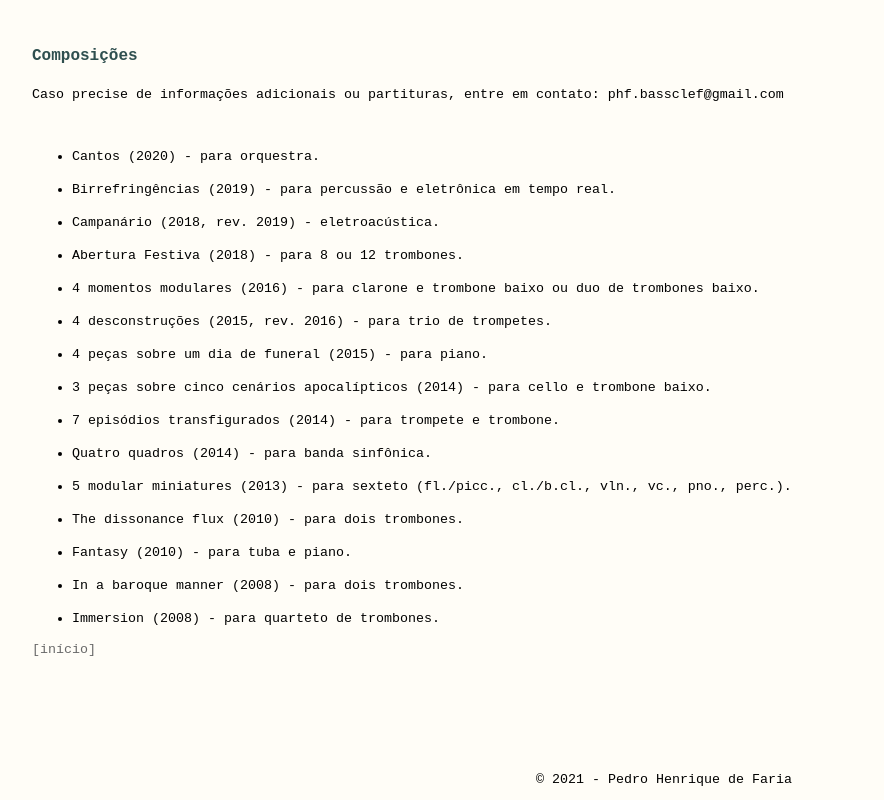
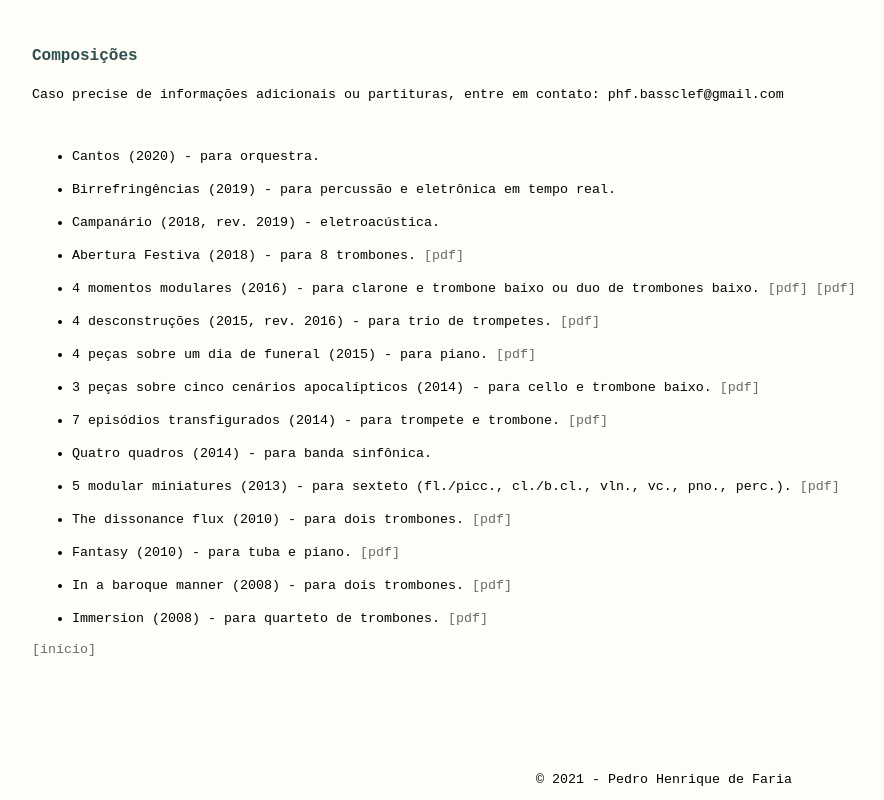
Before and after one commit to phfaria/phfaria.github.io, a plain HTML site: page mus.html in a window 1280 px wide. Shown: the whole page, without its empty margins (6-890 px from the left). Drawn offline with Linux system fonts and the light colour scheme.

Commit message:
Add files via upload

```diff
--- a/mus.html
+++ b/mus.html
@@ -51,29 +51,29 @@ a {
   <br>
   <li> Campanário (2018, rev. 2019) - eletroacústica. </li>
   <br>
-  <li> Abertura Festiva (2018) - para 8 ou 12 trombones. </li>
+  <li> Abertura Festiva (2018) - para 8 trombones. <a href="https://drive.google.com/file/d/1ZMnflWfYW1GYq5qbXDVfkyaiLWQy7_dy" target="_blank"> [pdf] </a> </li>
   <br>
-  <li> 4 momentos modulares (2016) - para clarone e trombone baixo ou duo de trombones baixo. </li>
+  <li> 4 momentos modulares (2016) - para clarone e trombone baixo ou duo de trombones baixo. <a href="https://drive.google.com/file/d/14CP3nXYpjsBiI2bIZrEH7WdqvLPHGkbT" target="_blank"> [pdf] </a> <a href="https://drive.google.com/file/d/1Dzcg6ltx_zHfXSeHBePFhKag0hOjt8Ia" target="_blank"> [pdf] </a></li>
   <br>
-  <li> 4 desconstruções (2015, rev. 2016) - para trio de trompetes. </li>
+  <li> 4 desconstruções (2015, rev. 2016) - para trio de trompetes. <a href="https://drive.google.com/file/d/16oJY1QFKjd9k78aDmzmWMdF3VSd-ojAb" target="_blank"> [pdf] </a></li>
   <br>
-  <li> 4 peças sobre um dia de funeral (2015) - para piano. </li>
+  <li> 4 peças sobre um dia de funeral (2015) - para piano. <a href="https://drive.google.com/file/d/1TzY9Y09ts6xWtN7c6JSCuYuHLel3Fizd" target="_blank"> [pdf] </a></li>
   <br>
-  <li> 3 peças sobre cinco cenários apocalípticos (2014) - para cello e trombone baixo. </li>
+  <li> 3 peças sobre cinco cenários apocalípticos (2014) - para cello e trombone baixo. <a href="https://drive.google.com/file/d/1WkFlAJJX3cminTH7r1VJT9iLnXoWiHpM" target="_blank"> [pdf] </a></li>
   <br>
-  <li> 7 episódios transfigurados (2014) - para trompete e trombone. </li>
+  <li> 7 episódios transfigurados (2014) - para trompete e trombone. <a href="https://drive.google.com/file/d/1nrW1HK4aePScjN27wbm-j75EELSFFmfg" target="_blank"> [pdf] </a> </li>
   <br>
   <li> Quatro quadros (2014) - para banda sinfônica. </li>
   <br>
-  <li> 5 modular miniatures (2013) - para sexteto (fl./picc., cl./b.cl., vln., vc., pno., perc.). </li>
+  <li> 5 modular miniatures (2013) - para sexteto (fl./picc., cl./b.cl., vln., vc., pno., perc.). <a href="https://drive.google.com/file/d/1CCBSfy2yHOWzjDcliRj0e9Esw4ZNw-ei" target="_blank"> [pdf] </a> </li>
   <br>
-  <li> The dissonance flux (2010) - para dois trombones. </li>
+  <li> The dissonance flux (2010) - para dois trombones. <a href="https://drive.google.com/file/d/1alHJDsV5zHTHFQsTBlX6_eV5odV_iSma" target="_blank"> [pdf] </a> </li>
   <br>
-  <li> Fantasy (2010) - para tuba e piano. </li>
+  <li> Fantasy (2010) - para tuba e piano. <a href="https://drive.google.com/file/d/1PvEVSeUrcH04Qs-UuPCl2fRhxArFykMc" target="_blank"> [pdf] </a></li>
   <br>
-  <li> In a baroque manner (2008) - para dois trombones. </li>
+  <li> In a baroque manner (2008) - para dois trombones. <a href="https://drive.google.com/file/d/1pMpdekp_HYRy76zH703UOqcyjoTe32ZK" target="_blank"> [pdf] </a> </li>
   <br>
-  <li> Immersion (2008) - para quarteto de trombones. </li>
+  <li> Immersion (2008) - para quarteto de trombones. <a href="https://drive.google.com/file/d/1gPd1pnd4UUYerXaLAdyEJS381J4zYDFg" target="_blank"> [pdf] </a>  </li>
 </ul>
 
 <p> <a href="index.html">[início]</a> </p>
```
